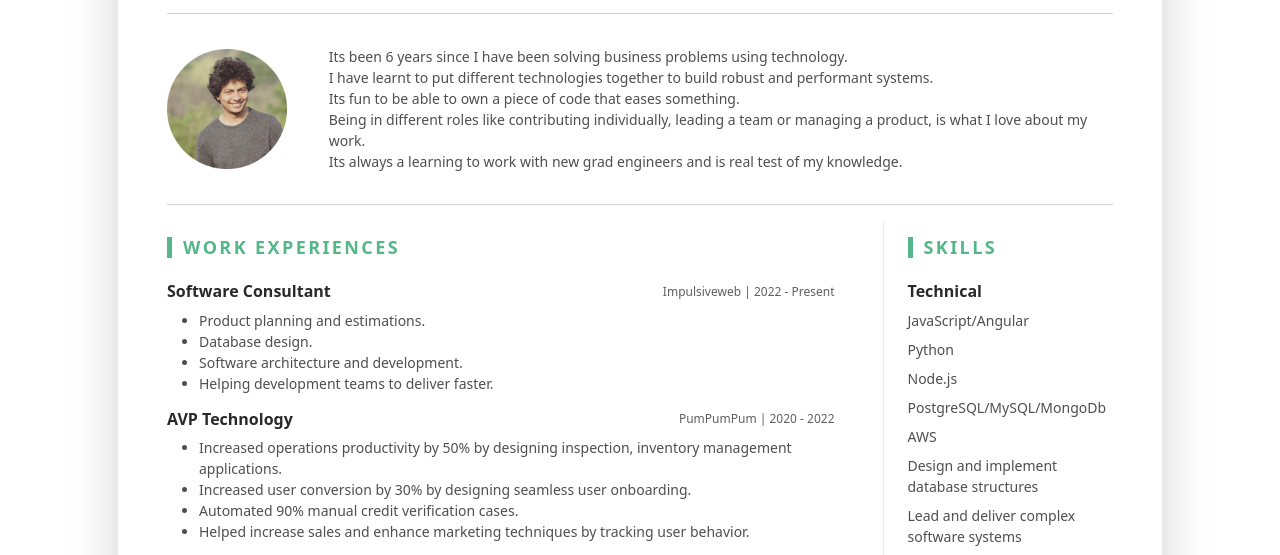
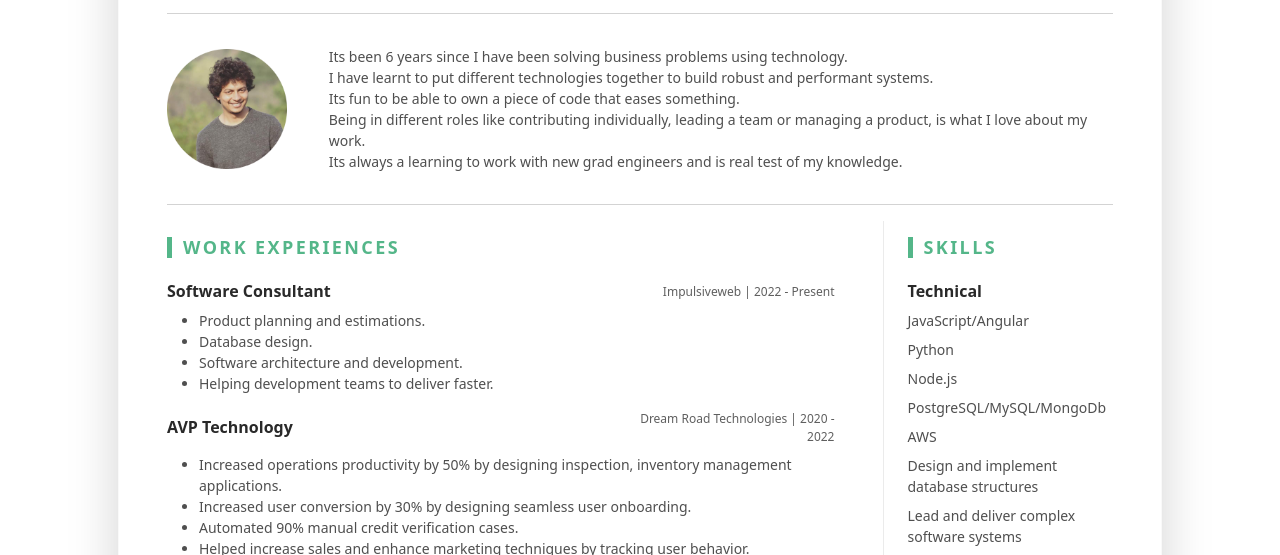
Before and after one commit to atu108/atu108.github.io, a plain HTML site: page index.html in a window 1280 px wide. Shown: the part 183-738 px from the top of the page. Drawn offline with Linux system fonts and the light colour scheme.

```diff
--- a/index.html
+++ b/index.html
@@ -87,7 +87,7 @@
 								<div class="item mb-3">
 									<div class="item-heading row align-items-center mb-2">
 										<h4 class="item-title col-12 col-md-6 col-lg-8 mb-2 mb-md-0">AVP Technology</h4>
-										<div class="item-meta col-12 col-md-6 col-lg-4 text-muted text-start text-md-end">PumPumPum | 2020 - 2022</div>
+										<div class="item-meta col-12 col-md-6 col-lg-4 text-muted text-start text-md-end">Dream Road Technologies | 2020 - 2022</div>
 
 									</div>
 									<div class="item-content">
```
